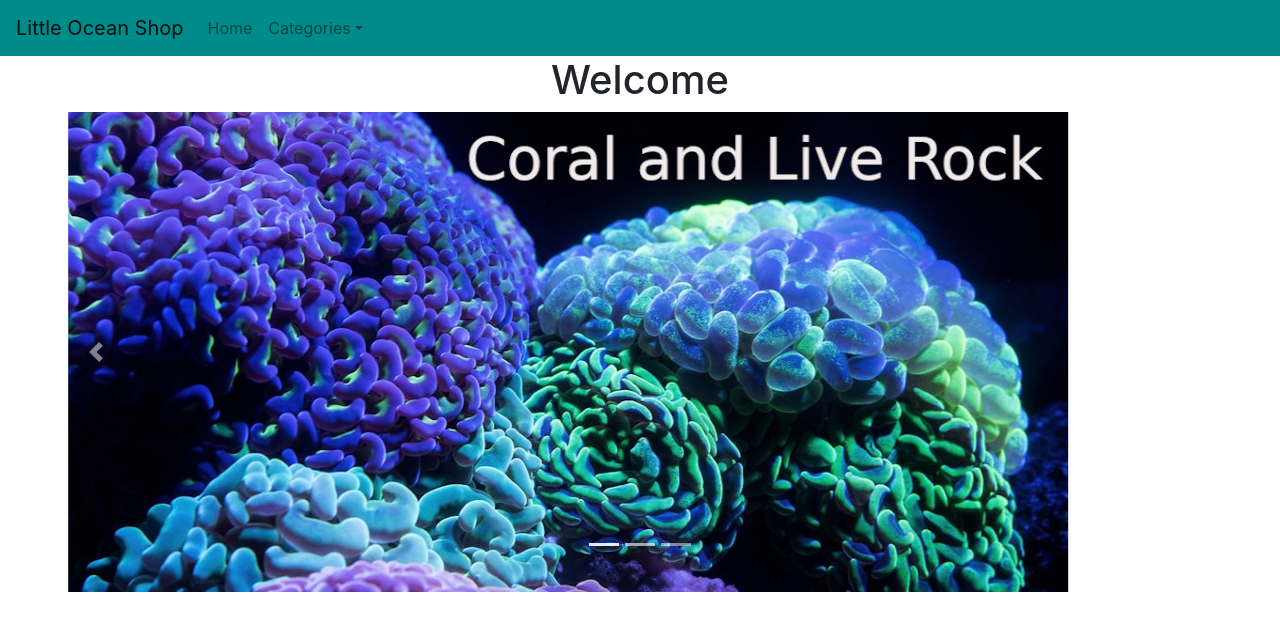
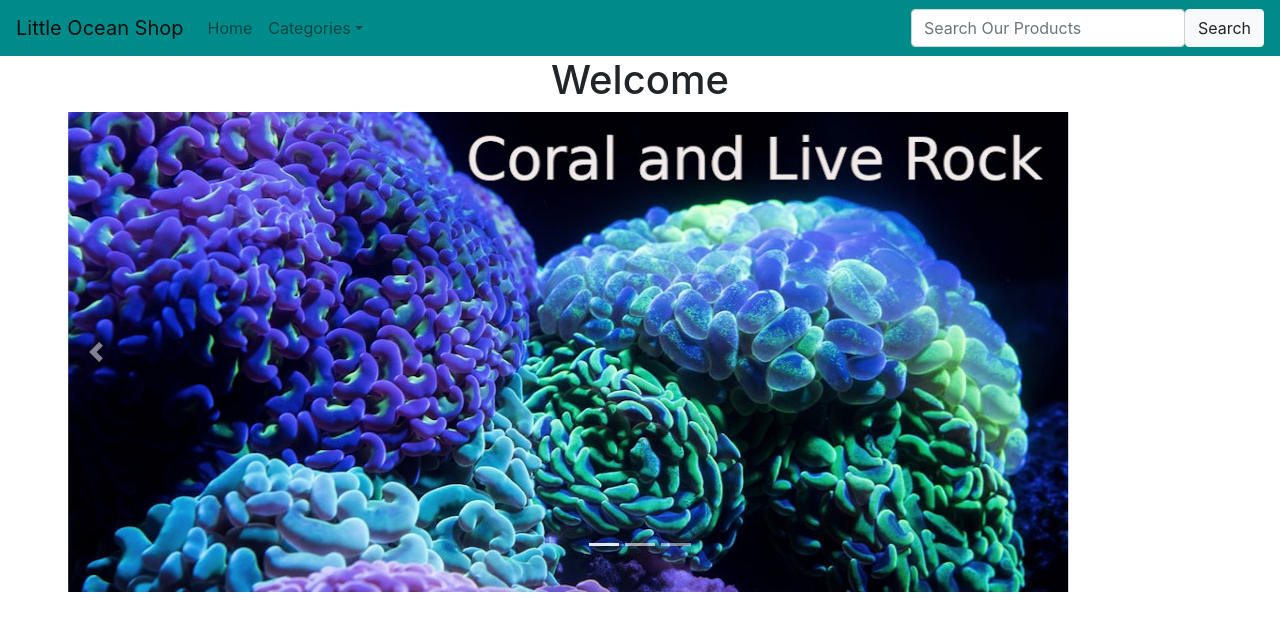
Before and after one commit to jehough/reactproject, a React (Create React App) app in the folder jsfrontend/: page / in a window 1280 px wide. Shown: the top 630 px of the page. Built offline with nearby package versions, Linux system fonts and the light colour scheme.

Commit message:
adds search bar and moves navbar to containers

```diff
--- a/jsfrontend/src/App.js
+++ b/jsfrontend/src/App.js
@@ -6,7 +6,7 @@ import {
 } from 'react-router-dom';
 import Home from './views/components/home'
 import Items from './views/containers/items'
-import Navbar from './views/components/navbar'
+import Navbar from './views/containers/navbar'
 import Categories from './views/containers/categories'
 import ItemShow from './views/containers/item_show'
 import './App.css';
--- a/jsfrontend/src/views/components/navbar.js
+++ b/jsfrontend/src/views/containers/navbar.js
@@ -1,6 +1,9 @@
 import React, {Component} from 'react';
 import Navbar from 'react-bootstrap/Navbar';
 import Nav from 'react-bootstrap/Nav';
+import Button from 'react-bootstrap/Button';
+import Form from 'react-bootstrap/Form';
+import FormControl from 'react-bootstrap/FormControl'
 import NavDropdown from 'react-bootstrap/NavDropdown';
 export default class Navigation extends Component {
 
@@ -16,6 +19,10 @@ export default class Navigation extends Component {
               <NavDropdown.Item href="/equipment">Equipment</NavDropdown.Item>
             </NavDropdown>
           </Nav>
+            <Form inline>
+              <FormControl type="text" placeholder="Search Our Products" className="searchBox"/>
+              <Button variant="light">Search</Button>
+            </Form>
           </Navbar.Collapse>
         </Navbar>
   )
```
